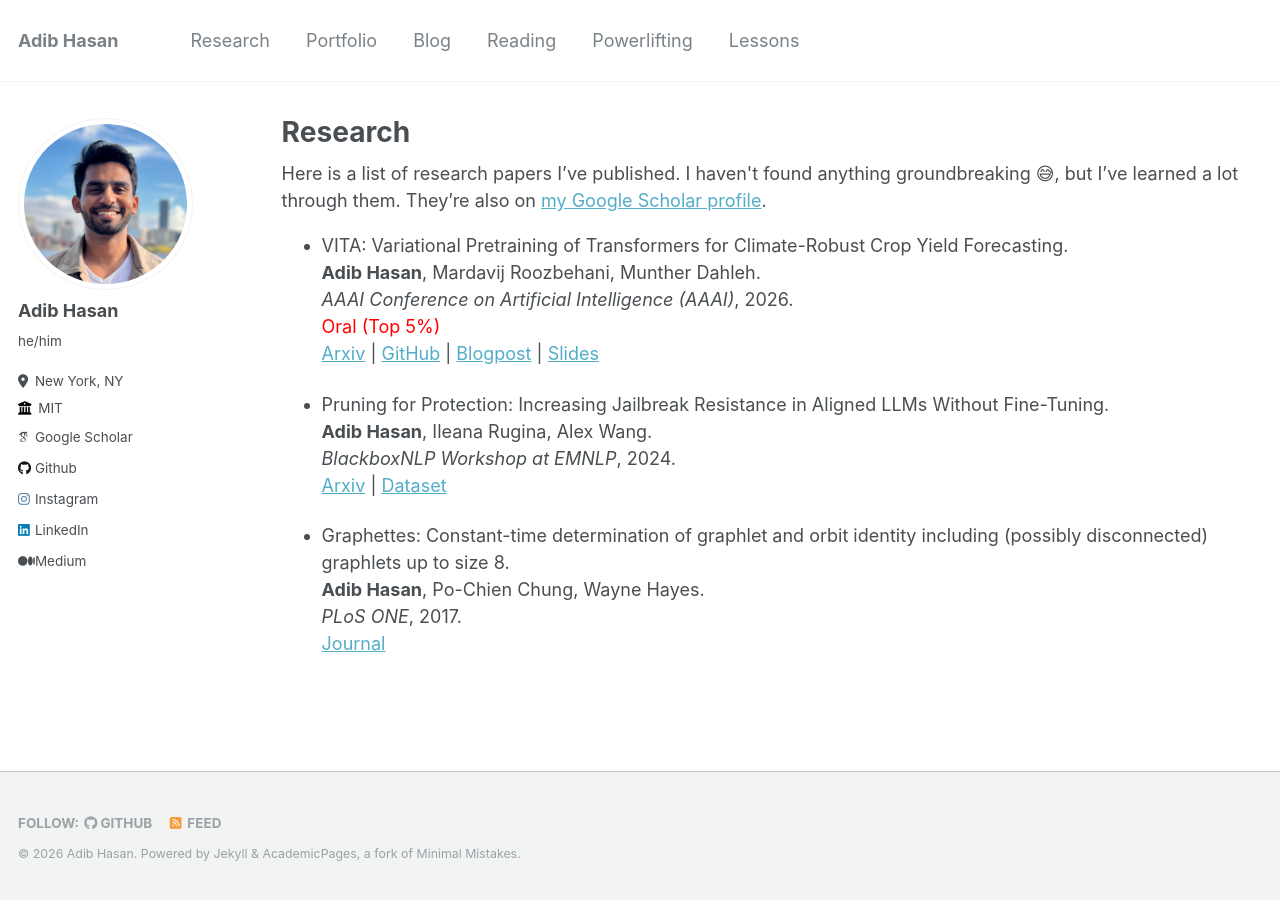
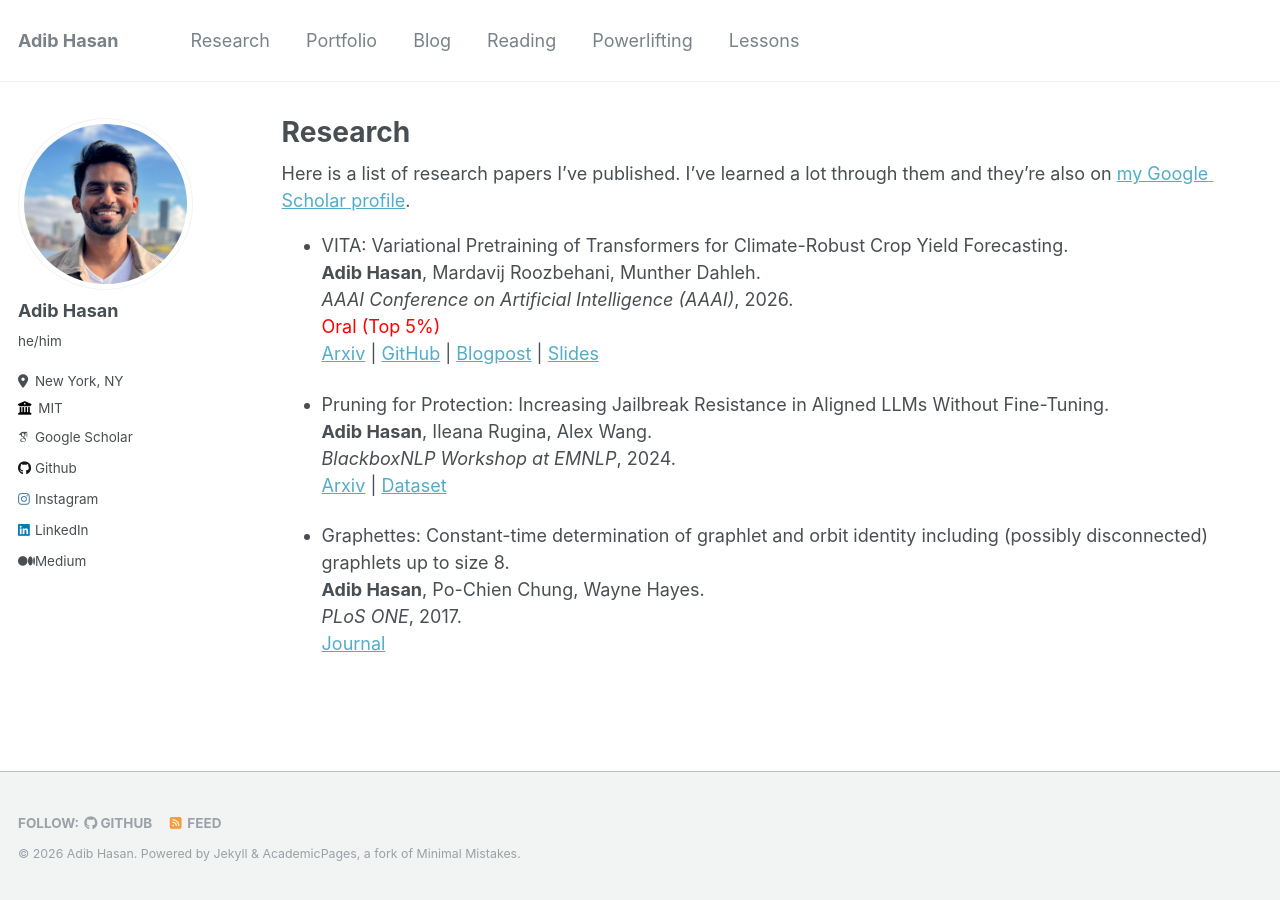
Before and after one commit to Neehan/neehan.github.io, a Jekyll site: the page built from _pages/research.md, in a window 1280 px wide. Built offline with Jekyll 4.4.1, drawn with Linux system fonts in a browser that asks for light colours; some web fonts are replaced.

```diff
--- a/_pages/research.md
+++ b/_pages/research.md
@@ -6,7 +6,7 @@ author_profile: true
 ---
 
 {% if site.author.googlescholar %}
-  <div class="wordwrap">Here is a list of research papers I’ve published. I haven't found anything groundbreaking 😅, but I’ve learned a lot through them. They’re also on <a href="{{site.author.googlescholar}}">my Google Scholar profile</a>.</div>
+  <div class="wordwrap">Here is a list of research papers I’ve published. I’ve learned a lot through them and they’re also on <a href="{{site.author.googlescholar}}">my Google Scholar profile</a>.</div>
 {% endif %}
 
 * VITA: Variational Pretraining of Transformers for Climate-Robust Crop Yield Forecasting. <br>
```
